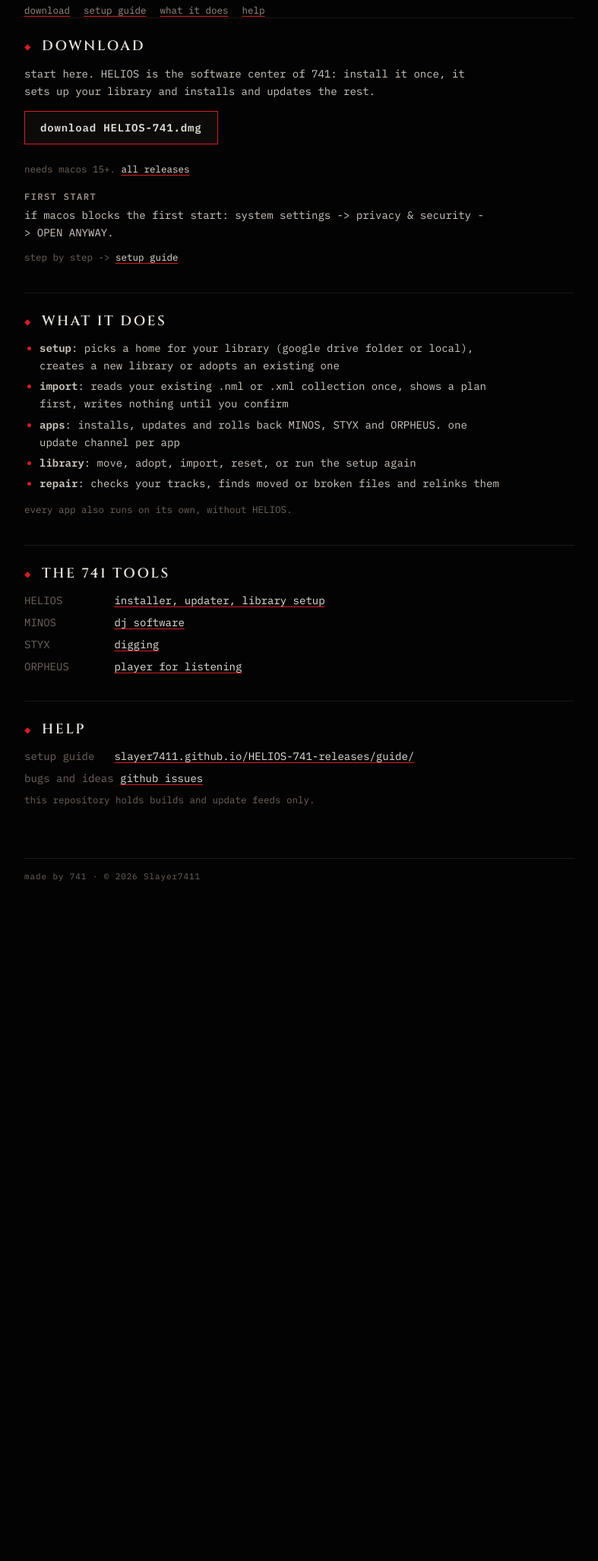
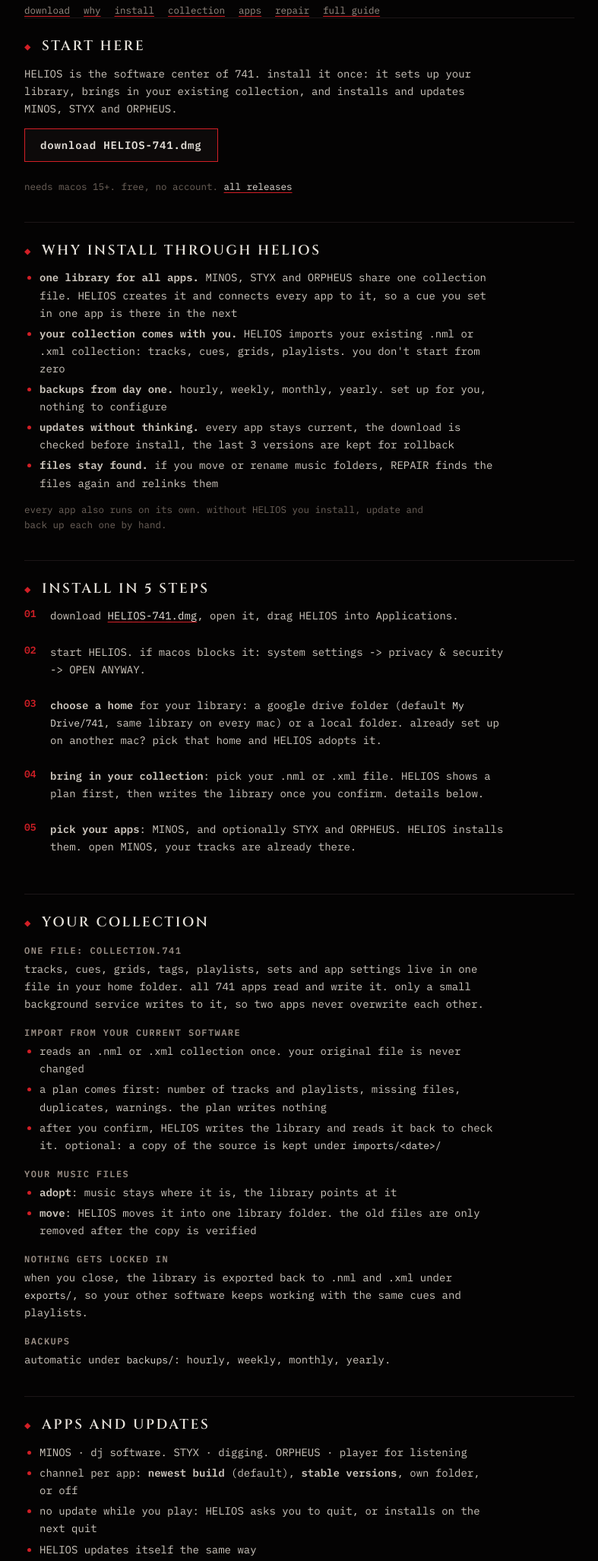
Before and after one commit to Slayer7411/HELIOS-741-releases, a plain HTML site: page index.html in a window 1280 px wide. Shown: the part 156-2210 px from the top of the page at 76% size, without its empty margins (246-1033 px from the left). Before the commit the page ends 1390 px from the top, so only its background shows below. Drawn offline with Linux system fonts and the light colour scheme.

Commit message:
Explain install, collection and why HELIOS on the main page
Co-Authored-By: Claude Opus 5.5 <noreply@anthropic.com>
Claude-Session: https://claude.ai/code/session_014CKabZhYzFC1fLZNVEDs7s

```diff
--- a/index.html
+++ b/index.html
@@ -83,29 +83,72 @@ footer { margin-top:30px; padding-top:14px; border-top:1px solid var(--ash); fon
 <header>
   <h1 class="title">HELIOS<b>-741</b></h1>
   <p class="tagline">installer, updater and library setup for the 741 tools. macos.</p>
-  <nav class="nav"><a href="#download">download</a><a href="guide/">setup guide</a><a href="#what">what it does</a><a href="#help">help</a></nav>
+  <nav class="nav"><a href="#download">download</a><a href="#why">why</a><a href="#install">install</a><a href="#collection">collection</a><a href="#apps">apps</a><a href="#repair">repair</a><a href="guide/">full guide</a></nav>
 </header>
 
 <section id="download">
-  <h2><i>◆</i> DOWNLOAD</h2>
-  <p>start here. HELIOS is the software center of 741: install it once, it sets up your library and installs and updates the rest.</p>
+  <h2><i>◆</i> START HERE</h2>
+  <p>HELIOS is the software center of 741. install it once: it sets up your library, brings in your existing collection, and installs and updates MINOS, STYX and ORPHEUS.</p>
   <p><a class="btn" href="https://github.com/Slayer7411/HELIOS-741-releases/releases/download/latest-build/HELIOS-741.dmg">download HELIOS-741.dmg</a></p>
-  <p class="meta">needs macos 15+. <a href="https://github.com/Slayer7411/HELIOS-741-releases/releases">all releases</a></p>
-  <h3>first start</h3>
-  <p>if macos blocks the first start: system settings -&gt; privacy &amp; security -&gt; OPEN ANYWAY.</p>
-  <p class="meta">step by step -&gt; <a href="guide/">setup guide</a></p>
+  <p class="meta">needs macos 15+. free, no account. <a href="https://github.com/Slayer7411/HELIOS-741-releases/releases">all releases</a></p>
 </section>
 
-<section id="what">
-  <h2><i>◆</i> WHAT IT DOES</h2>
+<section id="why">
+  <h2><i>◆</i> WHY INSTALL THROUGH HELIOS</h2>
   <ul>
-    <li><b>setup</b>: picks a home for your library (google drive folder or local), creates a new library or adopts an existing one</li>
-    <li><b>import</b>: reads your existing .nml or .xml collection once, shows a plan first, writes nothing until you confirm</li>
-    <li><b>apps</b>: installs, updates and rolls back MINOS, STYX and ORPHEUS. one update channel per app</li>
-    <li><b>library</b>: move, adopt, import, reset, or run the setup again</li>
-    <li><b>repair</b>: checks your tracks, finds moved or broken files and relinks them</li>
+    <li><b>one library for all apps.</b> MINOS, STYX and ORPHEUS share one collection file. HELIOS creates it and connects every app to it, so a cue you set in one app is there in the next</li>
+    <li><b>your collection comes with you.</b> HELIOS imports your existing .nml or .xml collection: tracks, cues, grids, playlists. you don't start from zero</li>
+    <li><b>backups from day one.</b> hourly, weekly, monthly, yearly. set up for you, nothing to configure</li>
+    <li><b>updates without thinking.</b> every app stays current, the download is checked before install, the last 3 versions are kept for rollback</li>
+    <li><b>files stay found.</b> if you move or rename music folders, REPAIR finds the files again and relinks them</li>
   </ul>
-  <p class="meta">every app also runs on its own, without HELIOS.</p>
+  <p class="meta">every app also runs on its own. without HELIOS you install, update and back up each one by hand.</p>
+</section>
+
+<section id="install">
+  <h2><i>◆</i> INSTALL IN 5 STEPS</h2>
+  <div class="step"><b>01</b><div><p>download <a href="https://github.com/Slayer7411/HELIOS-741-releases/releases/download/latest-build/HELIOS-741.dmg">HELIOS-741.dmg</a>, open it, drag HELIOS into Applications.</p></div></div>
+  <div class="step"><b>02</b><div><p>start HELIOS. if macos blocks it: system settings -&gt; privacy &amp; security -&gt; OPEN ANYWAY.</p></div></div>
+  <div class="step"><b>03</b><div><p><b>choose a home</b> for your library: a google drive folder (default <code>My Drive/741</code>, same library on every mac) or a local folder. already set up on another mac? pick that home and HELIOS adopts it.</p></div></div>
+  <div class="step"><b>04</b><div><p><b>bring in your collection</b>: pick your .nml or .xml file. HELIOS shows a plan first, then writes the library once you confirm. details below.</p></div></div>
+  <div class="step"><b>05</b><div><p><b>pick your apps</b>: MINOS, and optionally STYX and ORPHEUS. HELIOS installs them. open MINOS, your tracks are already there.</p></div></div>
+</section>
+
+<section id="collection">
+  <h2><i>◆</i> YOUR COLLECTION</h2>
+  <h3>one file: collection.741</h3>
+  <p>tracks, cues, grids, tags, playlists, sets and app settings live in one file in your home folder. all 741 apps read and write it. only a small background service writes to it, so two apps never overwrite each other.</p>
+  <h3>import from your current software</h3>
+  <ul>
+    <li>reads an .nml or .xml collection once. your original file is never changed</li>
+    <li>a plan comes first: number of tracks and playlists, missing files, duplicates, warnings. the plan writes nothing</li>
+    <li>after you confirm, HELIOS writes the library and reads it back to check it. optional: a copy of the source is kept under <code>imports/&lt;date&gt;/</code></li>
+  </ul>
+  <h3>your music files</h3>
+  <ul>
+    <li><b>adopt</b>: music stays where it is, the library points at it</li>
+    <li><b>move</b>: HELIOS moves it into one library folder. the old files are only removed after the copy is verified</li>
+  </ul>
+  <h3>nothing gets locked in</h3>
+  <p>when you close, the library is exported back to .nml and .xml under <code>exports/</code>, so your other software keeps working with the same cues and playlists.</p>
+  <h3>backups</h3>
+  <p>automatic under <code>backups/</code>: hourly, weekly, monthly, yearly.</p>
+</section>
+
+<section id="apps">
+  <h2><i>◆</i> APPS AND UPDATES</h2>
+  <ul>
+    <li>MINOS · dj software. STYX · digging. ORPHEUS · player for listening</li>
+    <li>channel per app: <b>newest build</b> (default), <b>stable versions</b>, own folder, or off</li>
+    <li>no update while you play: HELIOS asks you to quit, or installs on the next quit</li>
+    <li>HELIOS updates itself the same way</li>
+  </ul>
+</section>
+
+<section id="repair">
+  <h2><i>◆</i> REPAIR</h2>
+  <p>checks every track: does the file exist, does it play. moved files are found again and relinked, cues and grids stay. runs in the background too, never while you play.</p>
+  <p class="meta">later changes in LIBRARY: move, adopt, import, reset, run setup again. everything step by step -&gt; <a href="guide/">full setup guide</a></p>
 </section>
 
 <section id="suite">
```
